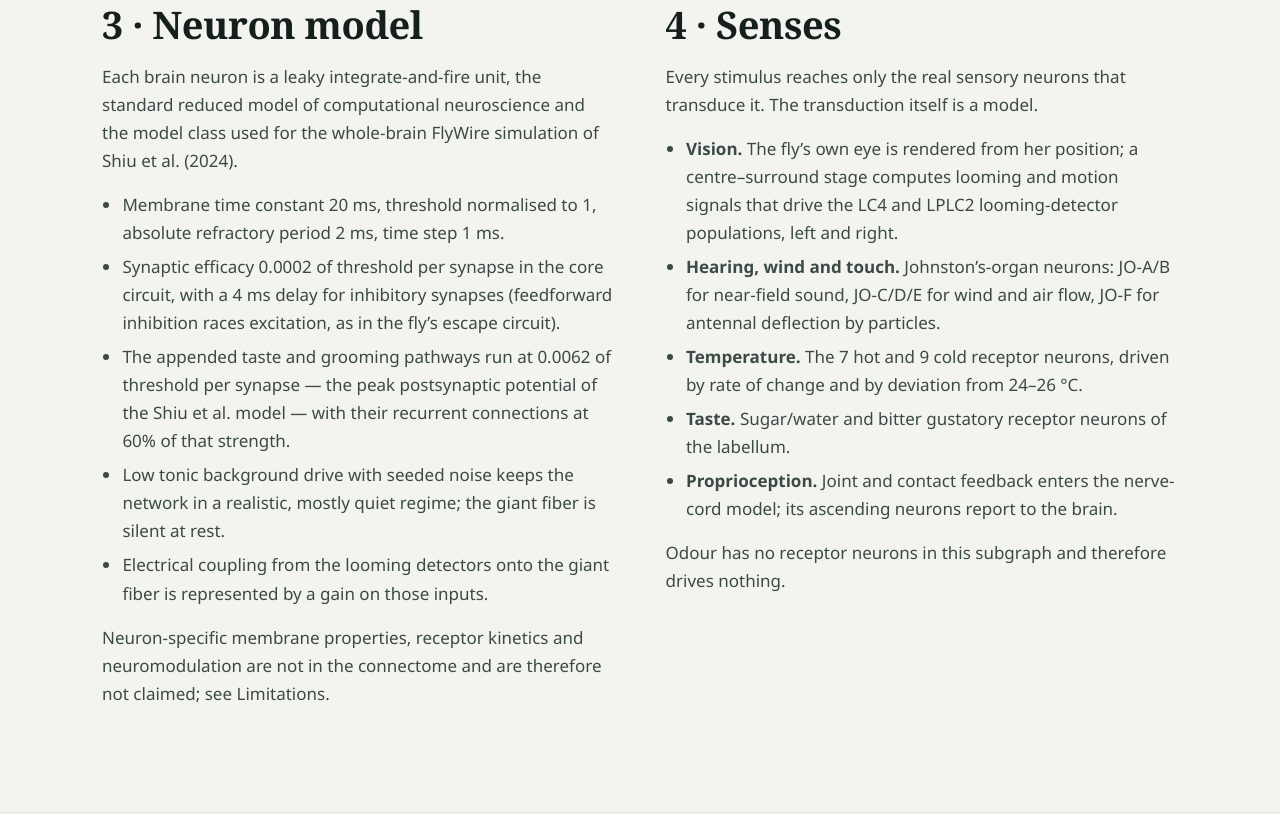
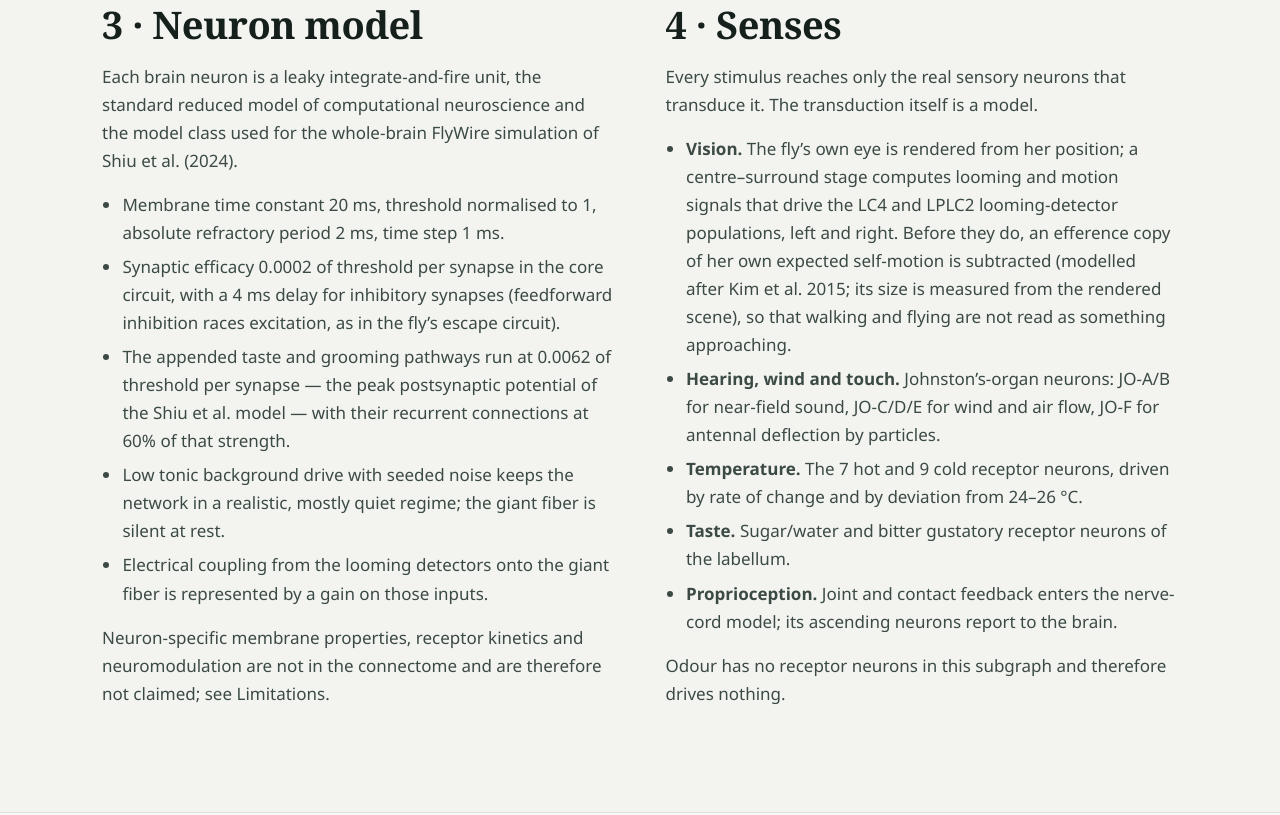
Before and after one commit to neuroflyapp/neurofly.app, a plain HTML site: page docs/science.html in a window 1280 px wide. Shown: the part 3425-4240 px from the top of the page. Drawn offline with Linux system fonts and the light colour scheme.

Commit message:
Methods: describe the eye's efference copy

```diff
--- a/docs/science.html
+++ b/docs/science.html
@@ -190,7 +190,9 @@
       <p>Every stimulus reaches only the real sensory neurons that transduce it. The transduction itself is a model.</p>
       <ul>
         <li><b>Vision.</b> The fly’s own eye is rendered from her position; a centre–surround stage computes looming and motion
-          signals that drive the LC4 and LPLC2 looming-detector populations, left and right.</li>
+          signals that drive the LC4 and LPLC2 looming-detector populations, left and right. Before they do, an efference copy of
+          her own expected self-motion is subtracted (modelled after Kim et al. 2015; its size is measured from the rendered
+          scene), so that walking and flying are not read as something approaching.</li>
         <li><b>Hearing, wind and touch.</b> Johnston’s-organ neurons: JO-A/B for near-field sound, JO-C/D/E for wind and air
           flow, JO-F for antennal deflection by particles.</li>
         <li><b>Temperature.</b> The 7 hot and 9 cold receptor neurons, driven by rate of change and by deviation from 24–26 °C.</li>
@@ -322,6 +324,7 @@
       <li>von Reyn CR, et al. A spike-timing mechanism for action selection. <i>Nat Neurosci</i> 17, 962–970 (2014). <a href="https://doi.org/10.1038/nn.3741">doi:10.1038/nn.3741</a></li>
       <li>von Reyn CR, et al. Feature integration drives probabilistic behavior in the <i>Drosophila</i> escape response. <i>Neuron</i> 94, 1190–1204 (2017). <a href="https://doi.org/10.1016/j.neuron.2017.05.036">doi:10.1016/j.neuron.2017.05.036</a></li>
       <li>Ache JM, et al. Neural basis for looming size and velocity encoding in the <i>Drosophila</i> giant fiber escape pathway. <i>Curr Biol</i> 29, 1073–1081 (2019). <a href="https://doi.org/10.1016/j.cub.2019.01.079">doi:10.1016/j.cub.2019.01.079</a></li>
+      <li>Kim AJ, Fitzgerald JK, Maimon G. Cellular evidence for efference copy in <i>Drosophila</i> visuomotor processing. <i>Nat Neurosci</i> 18, 1247–1255 (2015). <a href="https://doi.org/10.1038/nn.4083">doi:10.1038/nn.4083</a></li>
       <li>Bidaye SS, et al. Neuronal control of <i>Drosophila</i> walking direction. <i>Science</i> 344, 97–101 (2014). <a href="https://doi.org/10.1126/science.1249964">doi:10.1126/science.1249964</a></li>
       <li>Bidaye SS, et al. Two brain pathways initiate distinct forward walking programs in <i>Drosophila</i>. <i>Neuron</i> 108, 469–485 (2020). <a href="https://doi.org/10.1016/j.neuron.2020.07.032">doi:10.1016/j.neuron.2020.07.032</a></li>
       <li>Rayshubskiy A, et al. Neural circuit mechanisms for steering control in walking <i>Drosophila</i>. <i>eLife</i> 13, RP102230 (2025). <a href="https://doi.org/10.7554/eLife.102230">doi:10.7554/eLife.102230</a></li>
```
